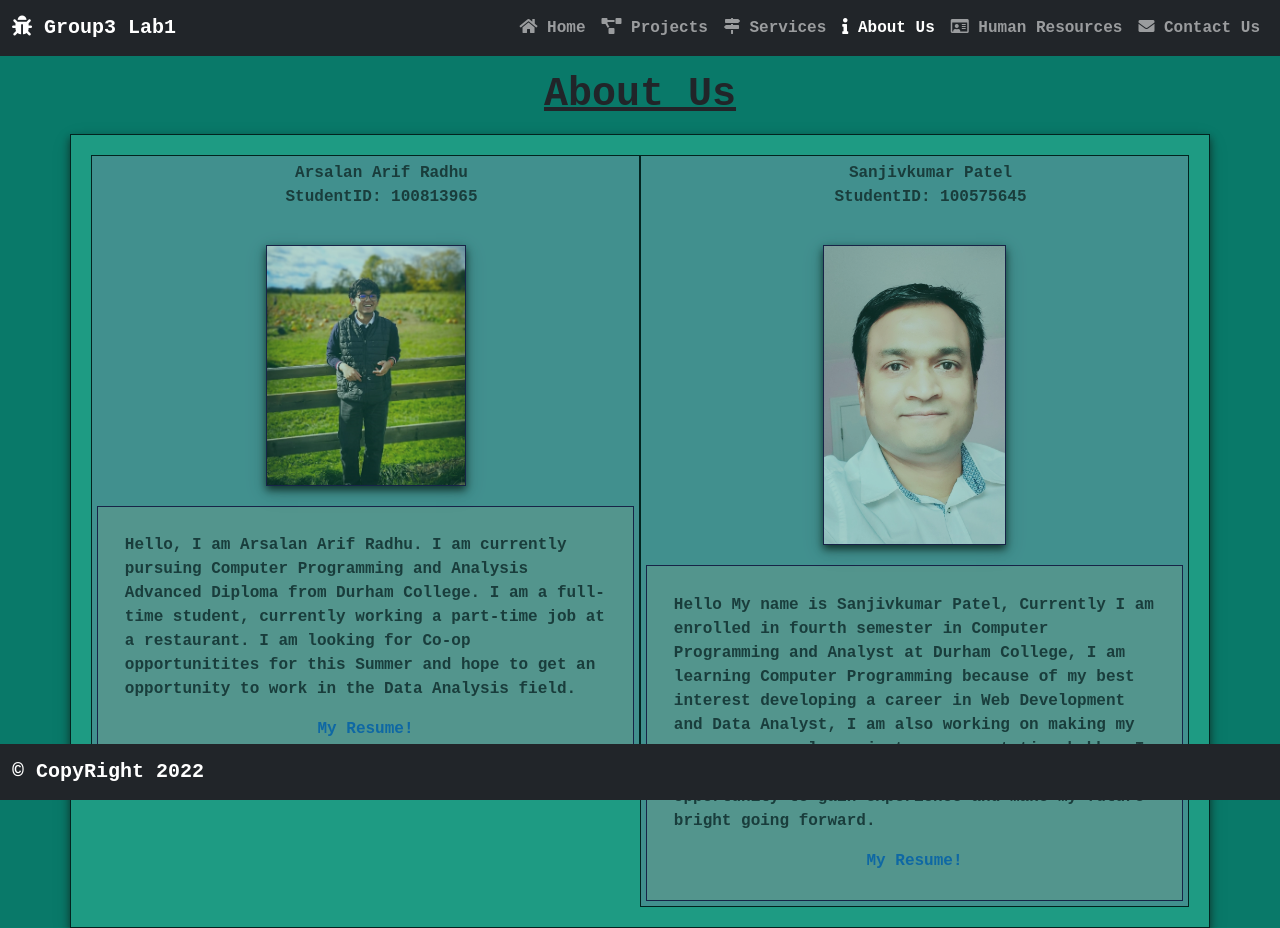
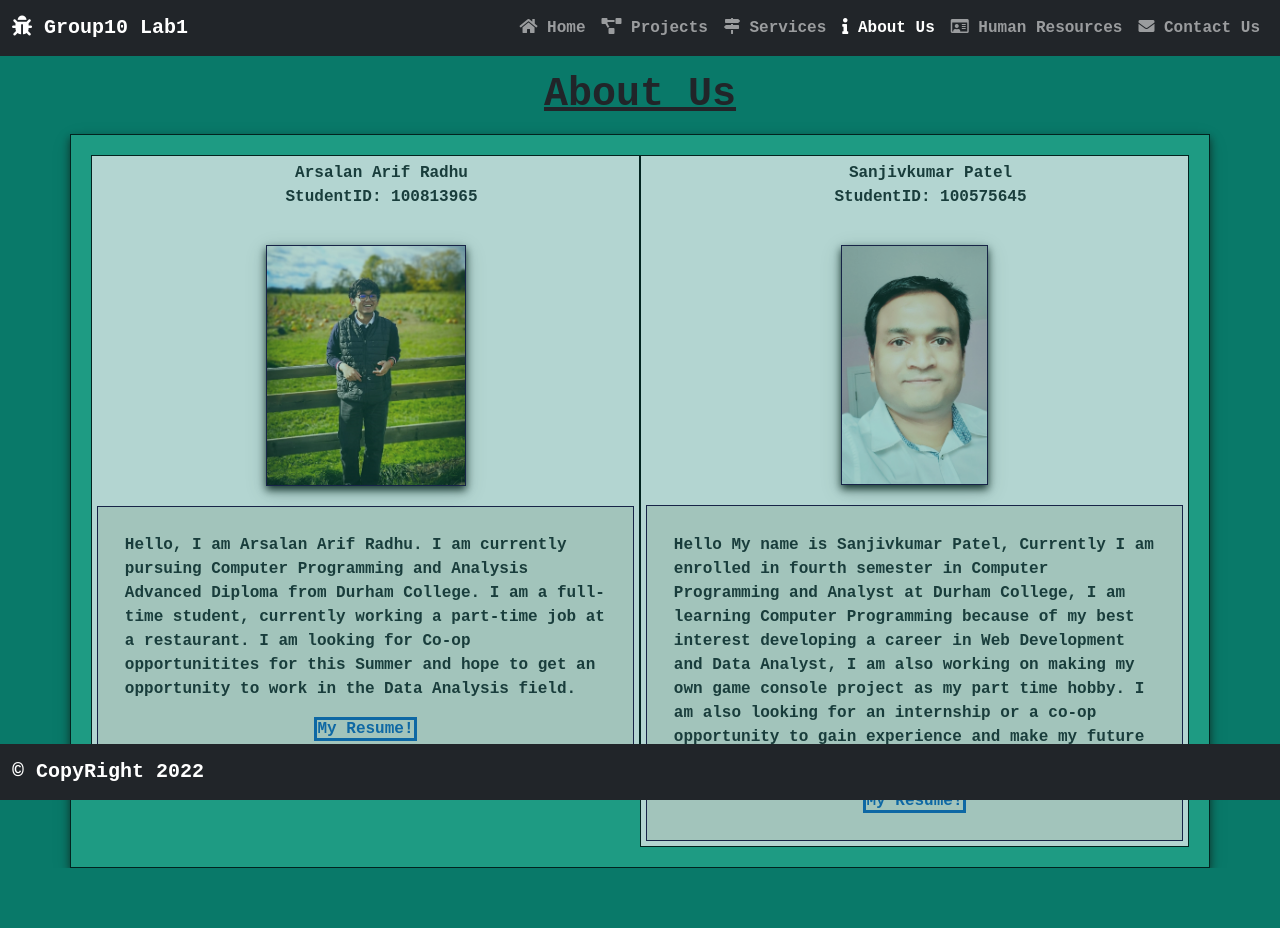
Before and after one commit to arsalan-radhu/Group10_WEBD6201-Sec002_Lab01, a website: page about.html in a window 1280 px wide. After the commit the page ends 868 px from the top, so only its background shows below. Drawn offline with nearby package versions, Linux system fonts and the light colour scheme.

Commit message:
Minor Changes

```diff
--- a/Content/app.css
+++ b/Content/app.css
@@ -41,7 +41,7 @@ div.container {
 }
 
 .col-about {
-   background-color: rgba(158, 132, 182, 0.425);
+   background-color: rgba(255, 254, 255, 0.979);
    border: 1px;
    border-style: solid;
    border-color: black;
@@ -80,7 +80,7 @@ img {
 
 #sanjiv_portrait {
    max-width: 200px;
-   max-height: 300px;
+   max-height: 240px;
    margin: 20px;
 }
 
@@ -114,8 +114,12 @@ a:link {
    color: rgb(17, 97, 189);
 }
 
+#resume{
+   border: solid;
+   border-width: 3px;
+}
 a:visited {
-   color:rgb(10, 245, 88);
+   color:rgb(148, 172, 16);
 }
 
 a:hover {
--- a/Scripts/app.js
+++ b/Scripts/app.js
@@ -21,7 +21,6 @@
         {
             location.href = "about.html";
         });
-
 
         let MainContent = document.body.getElementsByClassName('container')[0];
         let ImgContent = document.body.getElementsByTagName('img')[0];
@@ -90,15 +89,12 @@
         let customerMessage = document.getElementById("message").value;
         sendButton.addEventListener("click", function(event)
         {
-
             console.log("Full Name:"+fullName);
             console.log("Contact Number:"+contactNumber);
             console.log("Email Address:"+emailAddress);
             console.log("Message:"+customerMessage);
         });
     }
-
-
 
     // named function option
     function Start()
@@ -301,8 +297,8 @@
          make my future bright going forward\.</p>`;
 
         // Resume link
-        let sanjivResume = `<a href="/Assets/SanjivResume.pdf">My Resume!</a>`;
-        let arsalanResume = `<a href="/Assets/ArsalanResume.pdf"> My Resume! </a>`;
+        let sanjivResume = `<a id="resume" href="/Assets/SanjivResume.pdf">My Resume!</a>`;
+        let arsalanResume = `<a id="resume" href="/Assets/ArsalanResume.pdf"> My Resume! </a>`;
 
         // Create the element
         let ProjectSet1 = document.createElement("ul");
--- a/about.html
+++ b/about.html
@@ -19,7 +19,7 @@
     <header>
         <nav class="navbar navbar-expand-lg navbar-dark bg-dark">
             <div class="container-fluid">
-              <a class="navbar-brand" href="index.html"><i class="fas fa-bug"></i> Group3 Lab1</a>
+              <a class="navbar-brand" href="index.html"><i class="fas fa-bug"></i> Group10 Lab1</a>
               <button class="navbar-toggler" type="button" data-bs-toggle="collapse" data-bs-target="#navbarSupportedContent" aria-controls="navbarSupportedContent" aria-expanded="false" aria-label="Toggle navigation">
                 <span class="navbar-toggler-icon"></span>
               </button>
```
Also changed, not shown: contact.html (+1 -1 lines), products.html (+1 -1 lines), resources.html (+1 -1 lines), services.html (+1 -1 lines).
